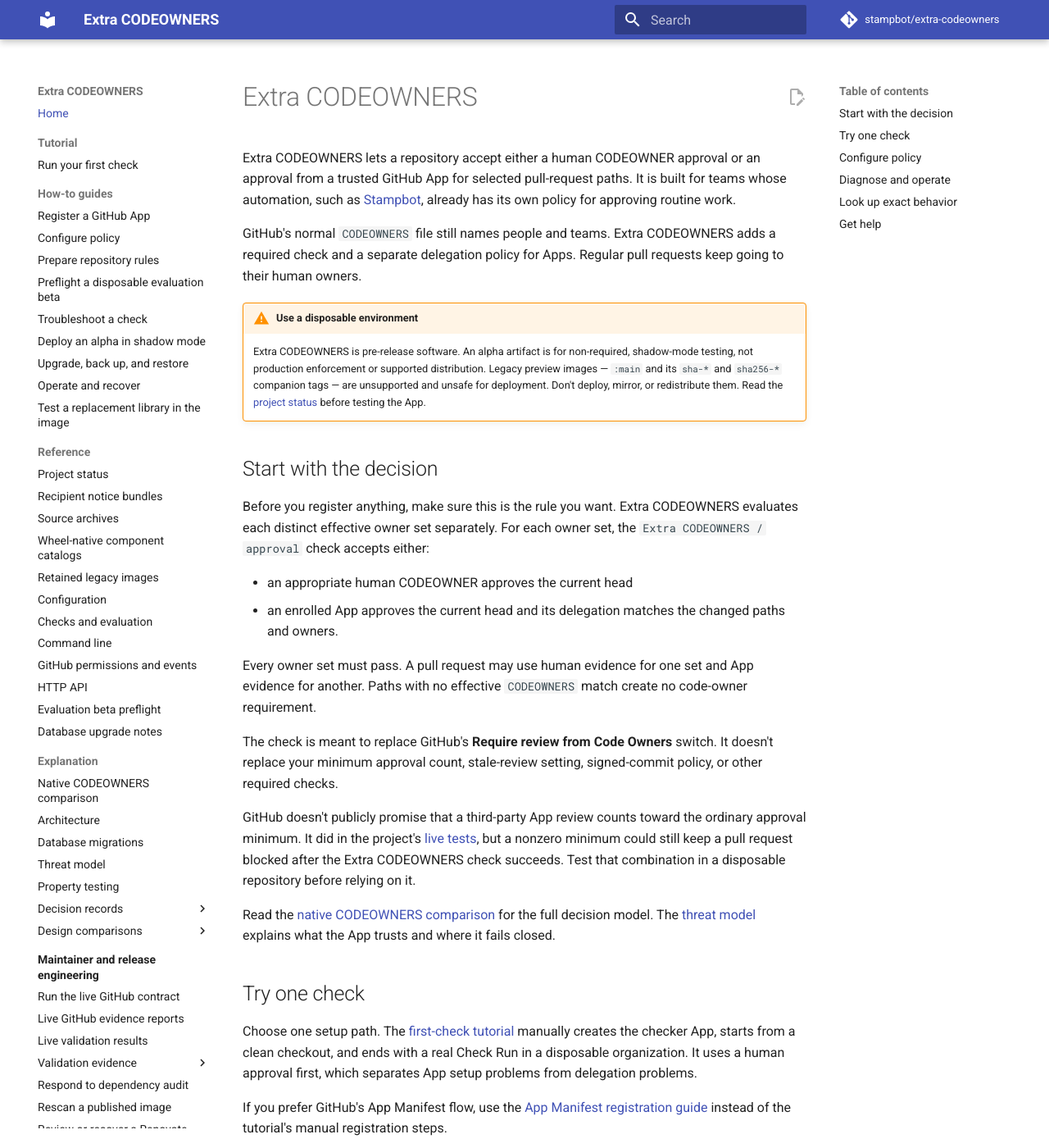
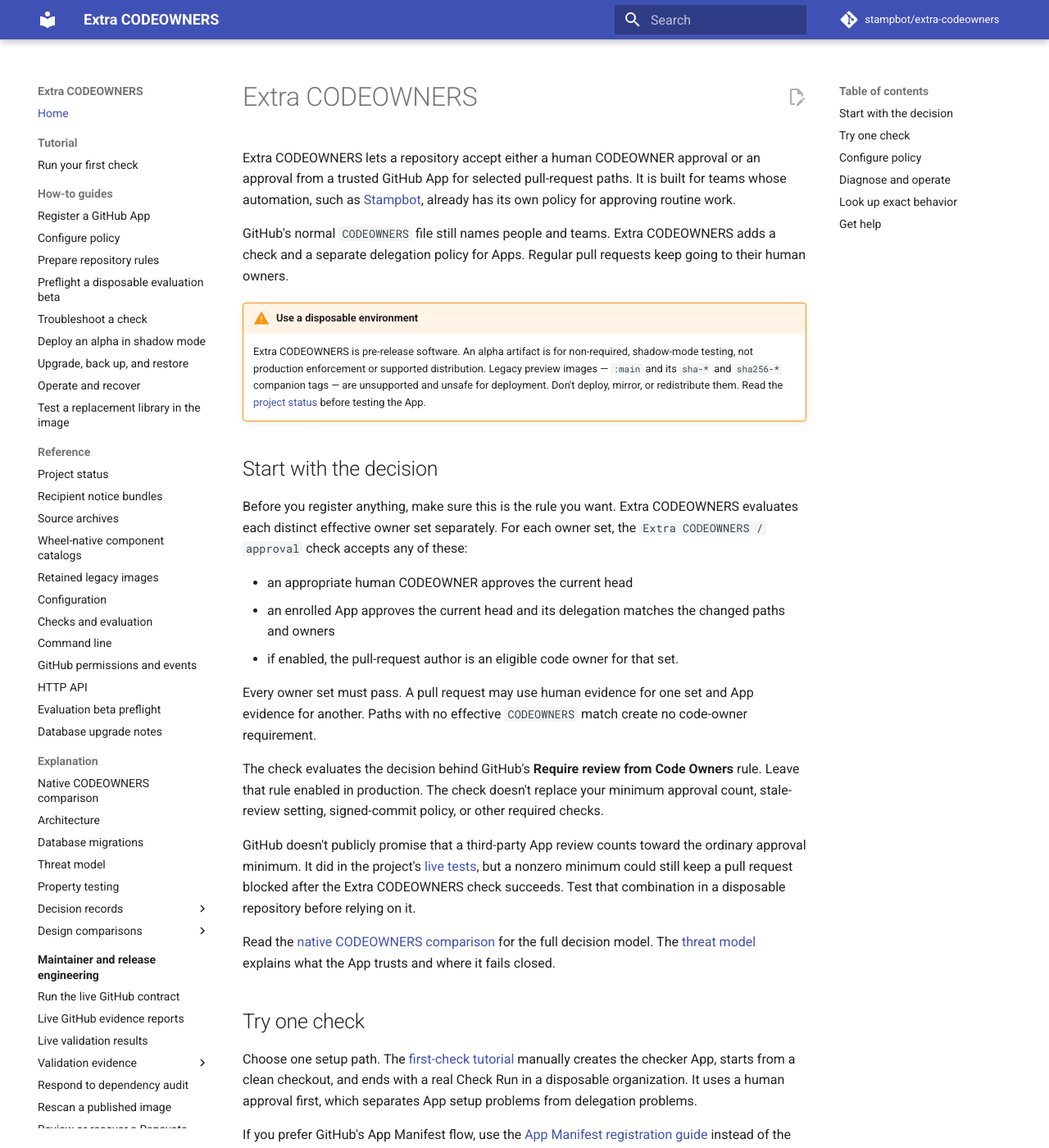
Before and after one commit to stampbot/extra-codeowners, an MkDocs documentation site: the page built from docs/index.md, in a window 1280 px wide and 1400 px high. Shown: the whole window at 82% size. Built offline with MkDocs 1.6.1 and Material for MkDocs 9.7.7, drawn with Linux system fonts in a browser that asks for light colours; comment, search, counter and statistics services are not loaded; some of the changed text lies outside the part shown.

Commit message:
docs: distinguish advisory checks from queue evidence
Signed-off-by: Danny Sauer <github@dannysauer.com>

```diff
--- a/docs/index.md
+++ b/docs/index.md
@@ -7,7 +7,7 @@ built for teams whose automation, such as
 for approving routine work.
 
 GitHub's normal `CODEOWNERS` file still names people and teams. Extra
-CODEOWNERS adds a required check and a separate delegation policy for Apps.
+CODEOWNERS adds a check and a separate delegation policy for Apps.
 Regular pull requests keep going to their human owners.
 
 !!! warning "Use a disposable environment"
@@ -23,19 +23,21 @@ Regular pull requests keep going to their human owners.
 
 Before you register anything, make sure this is the rule you want. Extra
 CODEOWNERS evaluates each distinct effective owner set separately. For each
-owner set, the `Extra CODEOWNERS / approval` check accepts either:
+owner set, the `Extra CODEOWNERS / approval` check accepts any of these:
 
 - an appropriate human CODEOWNER approves the current head
 - an enrolled App approves the current head and its delegation matches the
-  changed paths and owners.
+  changed paths and owners
+- if enabled, the pull-request author is an eligible code owner for that set.
 
 Every owner set must pass. A pull request may use human evidence for one set
 and App evidence for another. Paths with no effective `CODEOWNERS` match create
 no code-owner requirement.
 
-The check is meant to replace GitHub's **Require review from Code Owners**
-switch. It doesn't replace your minimum approval count, stale-review setting,
-signed-commit policy, or other required checks.
+The check evaluates the decision behind GitHub's **Require review from Code
+Owners** rule. Leave that rule enabled in production. The check doesn't replace
+your minimum approval count, stale-review setting, signed-commit policy, or
+other required checks.
 
 GitHub doesn't publicly promise that a third-party App review counts toward
 the ordinary approval minimum. It did in the project's
@@ -67,8 +69,8 @@ After the first check works, continue with the pieces you need:
 3. [Exercise the replacement rule and its rollback](how-to/prepare-repository-rules.md).
 
 Keep GitHub's native code-owner rule enabled on production repositories. The
-[project status](reference/project-status.md) names the live contracts that
-are still open.
+[project status](reference/project-status.md#production-enforcement-blocker)
+explains why the live tests don't make a required check on the PR head safe.
 
 ## Configure policy
 
```
Also changed, not shown: README.md (+29 -28 lines), docs/explanation/native-codeowners.md (+12 -7 lines).
